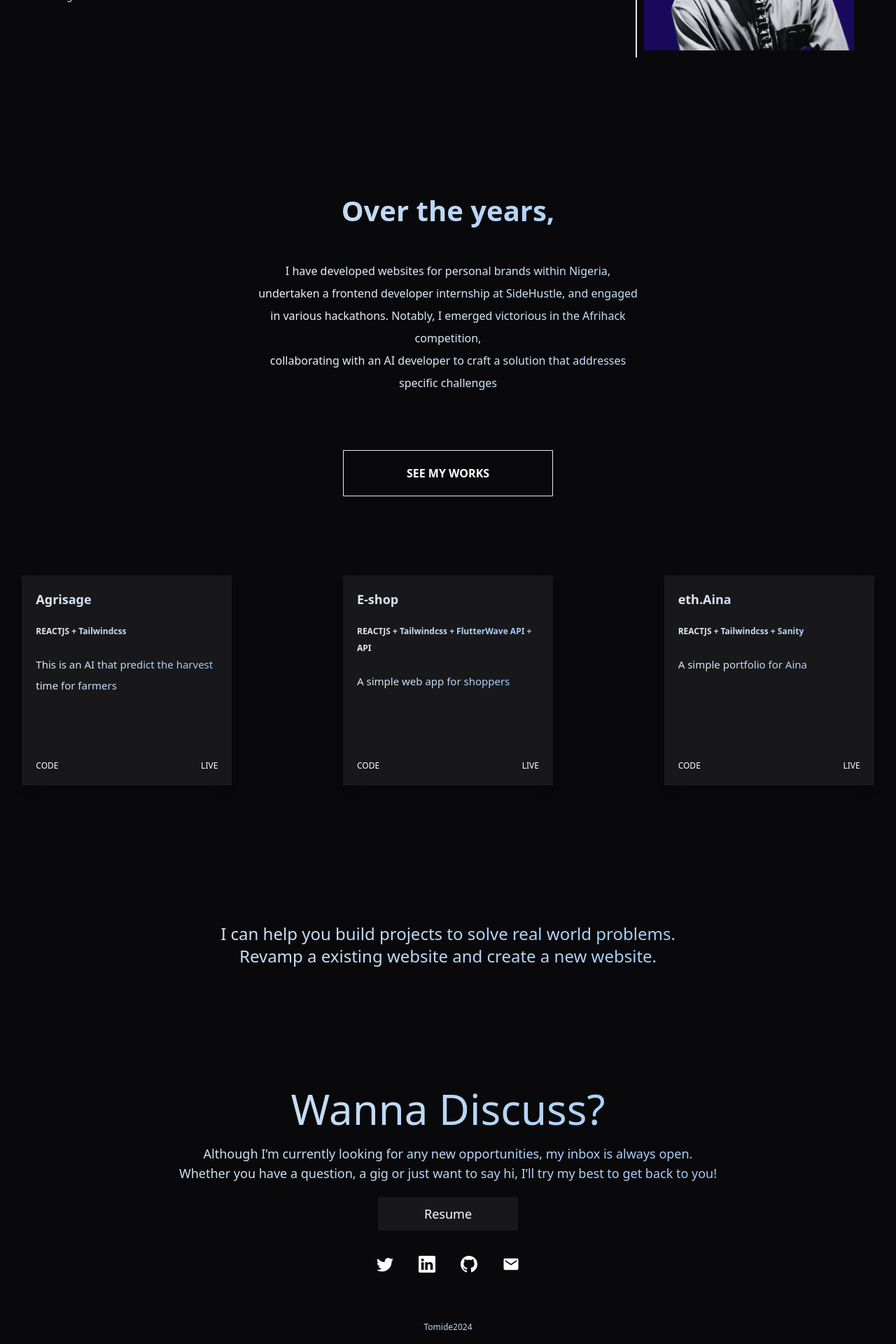
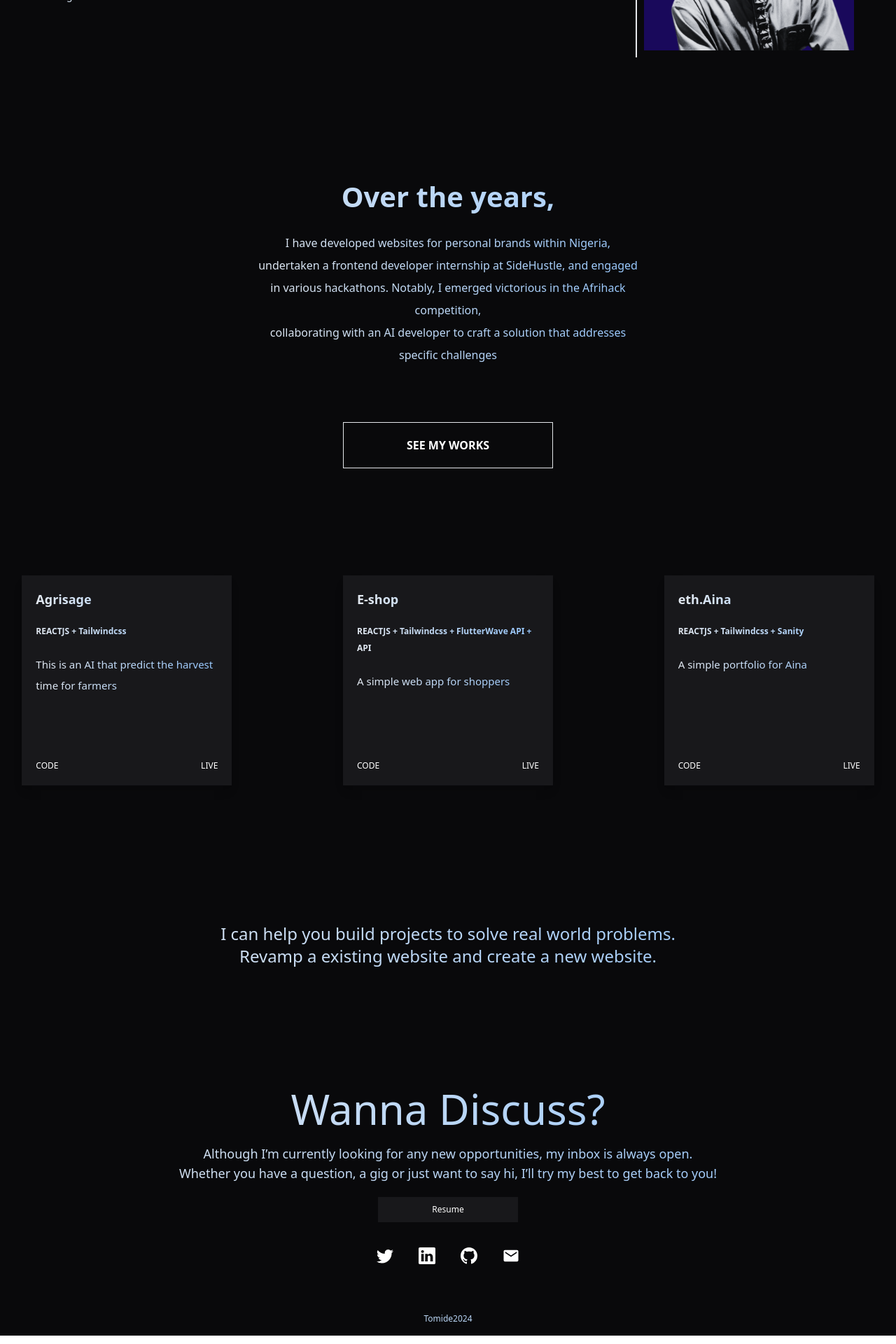
Before and after one commit to Thintalltom/Portfolio, a React (Vite) app in the folder vite-react-app/: page / in a window 1280 px wide. Shown: the part 459-2379 px from the top of the page at 70% size. Built offline with nearby package versions, Linux system fonts and the light colour scheme.

Commit message:
added new changes

```diff
--- a/vite-react-app/src/Components/Built/NoteWorthy.jsx
+++ b/vite-react-app/src/Components/Built/NoteWorthy.jsx
@@ -14,22 +14,22 @@ const NoteWorthy = () => {
           try my best to get back to you!
         </p>
 
-        <a href="https://drive.google.com/file/d/12Y1zwPnIrlljrb_5JUfaRBCKYBI_KAwo/view?usp=sharing" target="_blank" rel="noopener noreferrer"><button className="bg-zinc-900 p-[10px] mt-[20px] w-[200px] hover:bg-white hover:text-slate-800 text-white text-lg  font-medium">Resume</button></a>
+        <a href="https://drive.google.com/file/d/12Y1zwPnIrlljrb_5JUfaRBCKYBI_KAwo/view?usp=sharing" target="_blank" rel="noopener noreferrer"><button className="bg-zinc-900 p-[10px] mt-[20px] w-[200px] hover:bg-white hover:text-slate-800 text-white text-thin  font-light">Resume</button></a>
 
 
         <div className="hidden lg:flex  lg:justify-center lg:mt-9 lg:gap-9 sm:flex mt-[20px]  xs:text-xs sm:justify-center sm:mt-9 sm:gap-9 md:flex  md:justify-center md:mt-9 md:gap-9 xs:flex  xs:justify-center xs:mt-9 xs:gap-9 2xl:hidden  lg:block md:block sm:block xs:block ">
           <a href="https://twitter.com/tomideofGod">
-            <BsTwitter className="text-2xl text-white cursor-pointer  xs:text-2xl" />
+            <BsTwitter className="text-2xl text-white cursor-pointer  xs:text-2xl  hover:text-slate-500" />
           </a>
           <a href="https://www.linkedin.com/in/adeyanju-ayotomide-a630551b9/">
-            <BsLinkedin className="text-2xl 2xl:mt-[20px]  text-white cursor-pointer  xs:text-2xl" />
+            <BsLinkedin className="text-2xl 2xl:mt-[20px]  text-white cursor-pointer  xs:text-2xl hover:text-slate-500" />
           </a>
           <a href="https://github.com/Thintalltom">
-            <BsGithub className="text-2xl text-white 2xl:mt-[20px] cursor-pointer  xs:text-2xl" />
+            <BsGithub className="text-2xl text-white 2xl:mt-[20px] cursor-pointer  xs:text-2xl  hover:text-slate-500" />
           </a>
           <a href="mailto:adeyanjutomide@gmail.com">
             {" "}
-            <IoMdMail  className="text-2xl text-white 2xl:mt-[20px]  cursor-pointer  xs:text-2xl" />
+            <IoMdMail  className="text-2xl text-white 2xl:mt-[20px]  cursor-pointer  xs:text-2xl  hover:text-slate-500" />
           </a>
         </div>
         <div className="mt-[70px]">
--- a/vite-react-app/src/Components/Info/Info.jsx
+++ b/vite-react-app/src/Components/Info/Info.jsx
@@ -8,13 +8,13 @@ const Info = () => {
 
       <div className=" lg:h-[30rem] sm:h-[40rem] lg:mt-[50px]   xs:mt-[-20px]">
         <div className="lg:mt-[80px] xs:mt-[350px]  lg:h-[30rem] xs:h-[30rem] ">
-          <p className="text-center xs:text-[30px] font-bold lg:text-[40px] text-bold bg-clip-text text-transparent bg-gradient-to-r from-slate-200 to-blue-300 p-[20px]">
+          <p className="text-center xs:text-[30px] font-bold lg:text-[40px] text-bold bg-clip-text text-transparent bg-gradient-to-r from-slate-200 to-blue-300">
             Over the years,
           </p>
           <div className="flex justify-center items-center">
 
           <div className="lg:w-[50%] xs:w-[100%] xs:text-sm ">
-          <p className="lg:font-thin text-center xs:font-medium xs:text-[14px] lg:text-[16px] leading-loose  p-[20px]  bg-clip-text text-transparent bg-gradient-to-r from-slate-100 to-blue-200 ">
+          <p className=" bg-clip-text text-transparent bg-gradient-to-r from-slate-200 to-blue-300 lg:font-thin text-center xs:font-medium xs:text-[14px] lg:text-[16px] leading-loose  p-[20px]   ">
             I have developed websites for personal brands within Nigeria,
             undertaken a frontend developer internship at SideHustle, and
             engaged in various hackathons.
```
